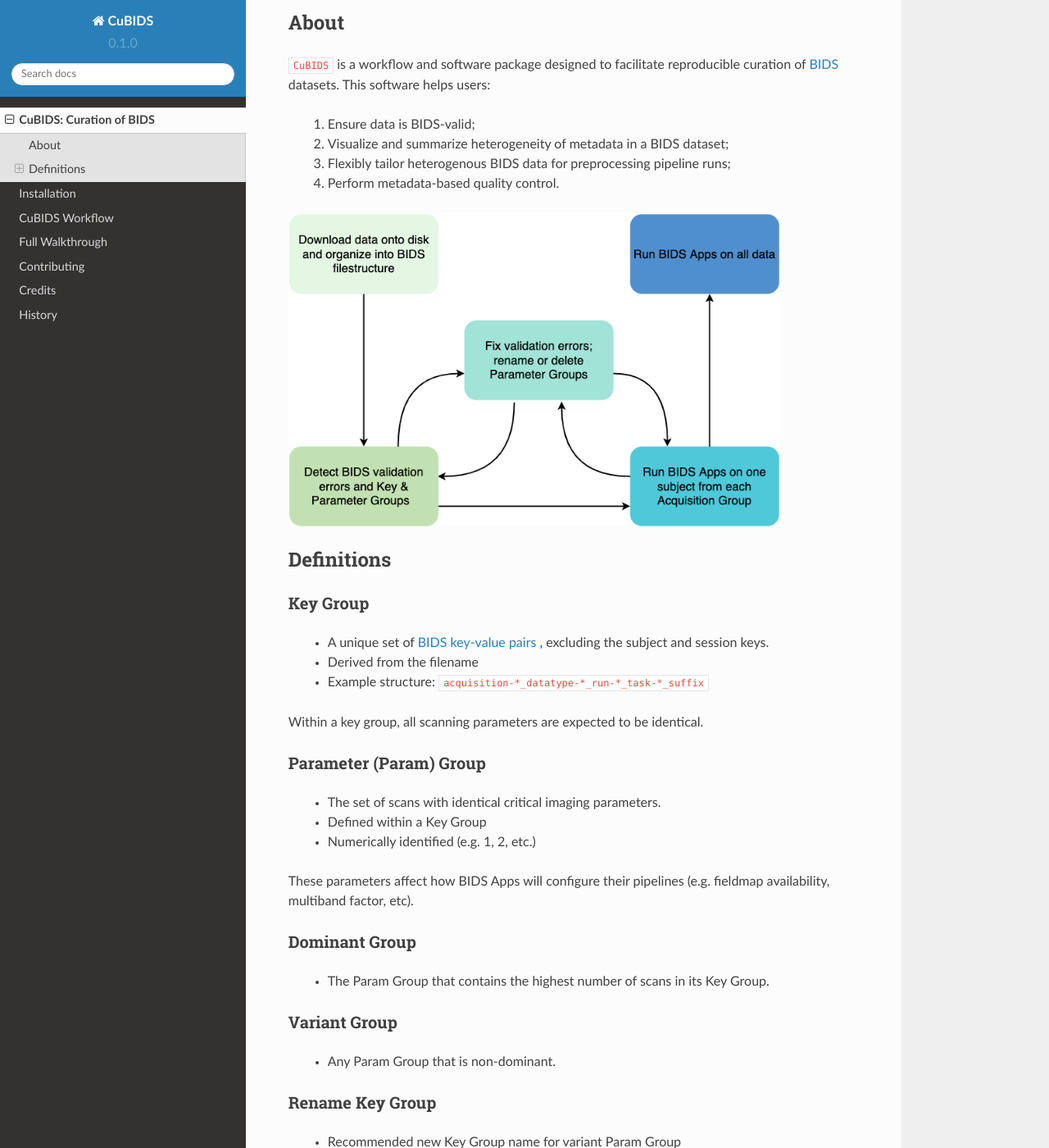
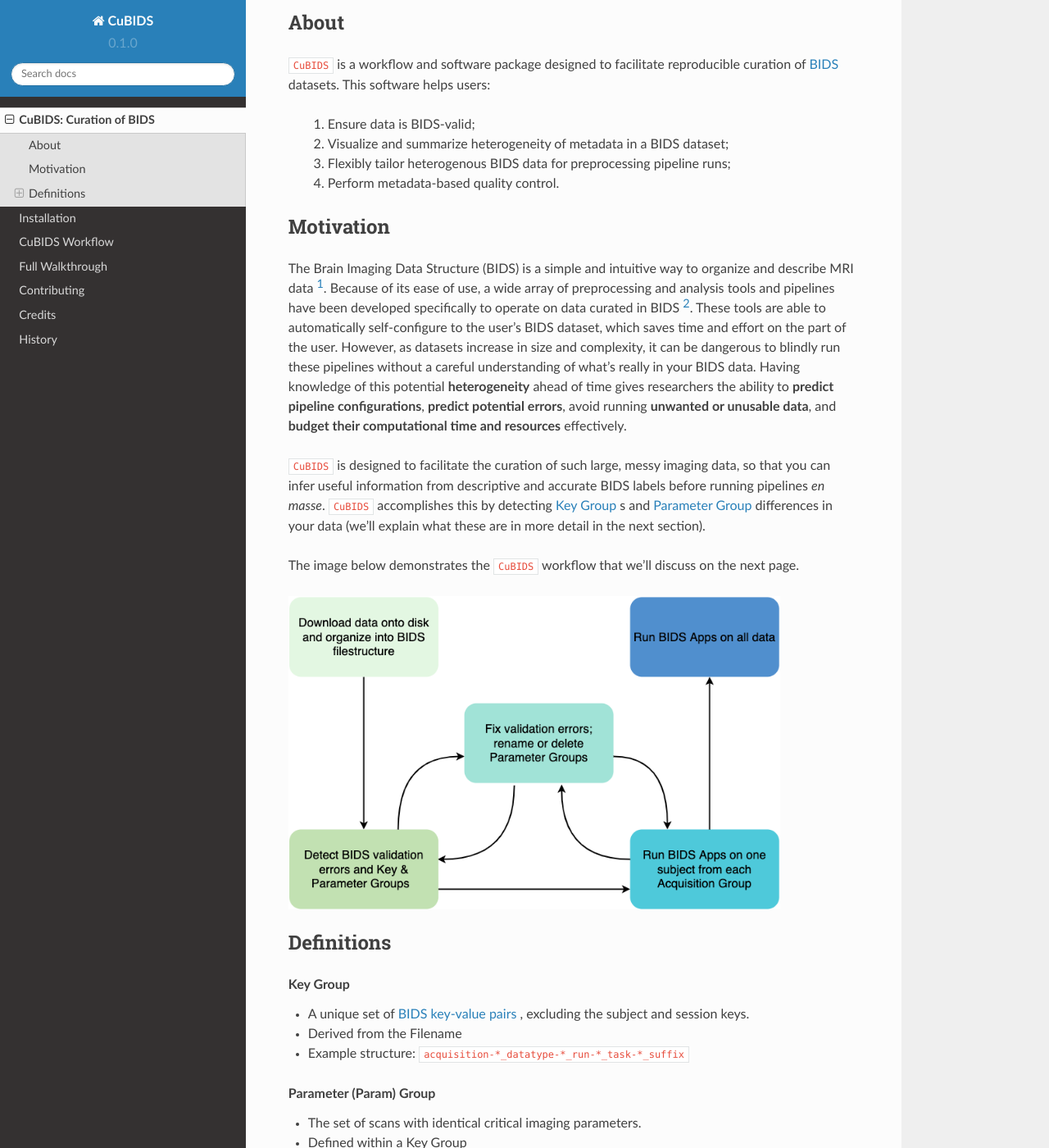
Before and after one commit to PennLINC/CuBIDS, a Sphinx documentation site: the page built from docs/about.rst, in a window 1280 px wide and 1400 px high, scrolled down 193 px. Shown: the whole window at 82% size. Built offline with Sphinx 7.4.7 and the Read the Docs theme 2.0.0, drawn with Linux system fonts in a browser that asks for light colours; some of the changed text lies outside the part shown.

Commit message:
Move motivation to about page and streamline definitions

```diff
--- a/docs/about.rst
+++ b/docs/about.rst
@@ -1,45 +1,57 @@
 .. include:: ../README.rst
+
+Motivation
+-------------
+
+The Brain Imaging Data Structure (BIDS) is a simple and intuitive way to
+organize and describe MRI data [#f1]_. Because of its ease of use, a wide array of
+preprocessing and analysis tools and pipelines have been developed specifically
+to operate on data curated in BIDS [#f2]_. These tools are able to automatically
+self-configure to the user's BIDS dataset, which saves time and effort on the
+part of the user. However, as datasets increase in size and complexity, it
+can be dangerous to blindly run these pipelines without a careful understanding of
+what's really in your BIDS data. Having knowledge of this potential **heterogeneity**
+ahead of time gives researchers the ability to **predict pipeline configurations**,
+**predict potential errors**, avoid running **unwanted or unusable data**, and **budget
+their computational time and resources** effectively.
+
+``CuBIDS`` is designed to facilitate the curation of such large, messy imaging data, so
+that you can infer useful information from descriptive and accurate BIDS labels
+before running pipelines *en masse*. ``CuBIDS`` accomplishes this by detecting
+:ref:`keygroup` s and :ref:`paramgroup` differences in your data (we'll explain what these
+are in more detail in the next section).
+
+The image below demonstrates the ``CuBIDS`` workflow that we'll discuss on the next page.
 
 .. image:: cubids_workflow.png
    :width: 600
 
-
 Definitions
 ------------
 
-Key Group
-"""""""""
+.. topic:: Key Group
 
-        * A unique set of `BIDS key-value pairs <https://bids-specification.readthedocs.io/en/stable/02-common-principles.html#file-name-structure>`_ , excluding the subject and session keys.
-        * Derived from the filename
-        * Example structure: ``acquisition-*_datatype-*_run-*_task-*_suffix``
+    * A unique set of `BIDS key-value pairs <https://bids-specification.readthedocs.io/en/stable/02-common-principles.html#file-name-structure>`_ , excluding the subject and session keys.
+    * Derived from the Filename
+    * Example structure: ``acquisition-*_datatype-*_run-*_task-*_suffix``
 
-Within a key group, all scanning parameters are expected to be identical.
+.. topic:: Parameter (Param) Group
 
-Parameter (Param) Group
-"""""""""""""""""""""""
+    * The set of scans with identical critical imaging parameters.
+    * Defined within a Key Group
+    * Numerically identified (e.g. 1, 2, etc.)
 
-        * The set of scans with identical critical imaging parameters.
-        * Defined within a Key Group
-        * Numerically identified (e.g. 1, 2, etc.)
+.. topic:: Dominant Group
 
-These parameters affect how BIDS Apps will configure their pipelines (e.g. fieldmap availability, multiband factor, etc).
+    * The Param Group that contains the highest number of scans in its Key Group.
 
-Dominant Group
-""""""""""""""
-        * The Param Group that contains the highest number of scans in its Key Group.
+.. topic:: Variant Group
 
-Variant Group
-"""""""""""""
-        * Any Param Group that is non-dominant.
+    * Any Param Group that is non-dominant.
 
-Rename Key Group
-""""""""""""""""
-        * Recommended new Key Group name for variant Param Group
+.. topic:: Rename Key Group
 
-CuBIDS will suggest renaming any non-dominant Param Group to include ``VARIANT*`` in the acquisition field, where ``*`` is reason the Param Group varies from the dominant.
-When ``cubids-apply`` is run, filenames will get renamed according to this auto-generated rename group.
-In doing so, ``cubids-apply`` adds important information about a scan's variant metadata to the acquisition field of it's BIDS filename.
+    * Recommended new Key Group name for variant Param Group
 
 Examples
 """"""""
@@ -54,3 +66,9 @@
         * Key Group: ``acquisition-singleband_datatype-func_suffix-bold_task-rest``
         * Param Group: ``2`` (Variant Group)
         * Rename Key Group: ``acquisition-singlebandVARIANTNoFmap_datatype-func_suffix-bold_task-rest``
+
+
+.. rubric:: Footnotes
+
+.. [#f1] See the `BIDS Specification <https://bids-specification.readthedocs.io>`_.
+.. [#f2] See this list of amazing `BIDS apps <https://bids-apps.neuroimaging.io/>`_.
```
